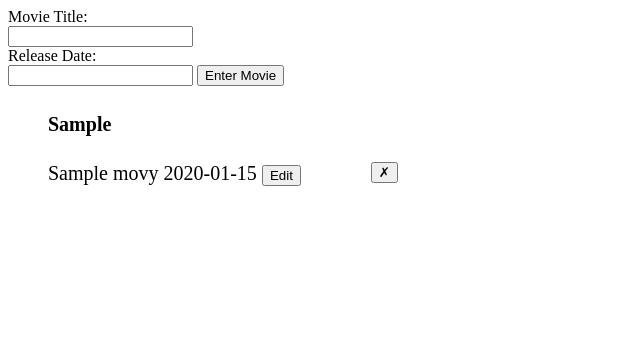
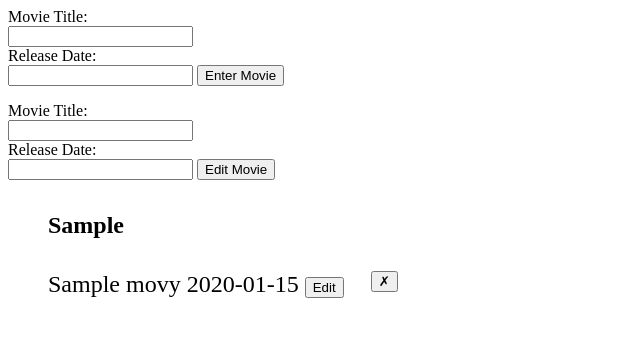
Before and after one commit to dwitka/capstone100, a Flask app: template templates/movies.html in a window 1280 px wide. Shown: the top 337 px of the page, without its empty margins (0-640 px from the left). Run offline with Flask 2, Linux system fonts and the light colour scheme; tables that the repository leaves empty hold one stand-in row (values such as "Sample post"); the template is opened without the code that fills it: values that come from a table or form of the project are taken from there, most other values are stand-ins (such as "Sample title", 1, 10 or a date in 2020).

Commit message:
more edit button

```diff
--- a/templates/movies.html
+++ b/templates/movies.html
@@ -11,14 +11,32 @@
 			<input type="submit" value="Enter Movie" />
 		</form>
 
-		<ul style="list-style-type:none; width:350px; font-size:20px;">
+		<form method="patch" action="/movies">
+                        <label for="movie title">Movie Title:</label><br>
+                        <input type="text" id="movie title" name="edit_title"><br>
+                        <label for="release date">Release Date:</label><br>
+                        <input type="text" id="release date" name="edit_release_date">
+                        <input type="submit" value="Edit Movie" />
+                </form>
+
+
+		<ul style="list-style-type:none; width:350px; font-size:24px;">
         	<li><h4><b>{{ list_header }}</b></h4></li>
 		{#loop through movies and render them in list#}
         	{% for movie in movies %}
 		<li>
 			{{ movie.title }}
 			<label>{{ movie.release_date }}</label>
-			<button style="cursor:pointer;" class="edit-button" data-id="{{ movie.id }}">Edit</button>
+			<button onclick="TestsFunction()" style="cursor:pointer;" class="edit-button" data-id="{{ movie.id }}">Edit</button>
+			<div id="TestsDiv" style="display:none">
+			<form method="patch" action="/movies">
+                        	<label for="movie title">Edit Title:</label><br>
+                        	<input type="text" id="movie title" name="edit_title"><br>
+                        	<label for="release date">Edit Release Date:</label><br>
+                        	<input type="text" id="release date" name="edit_release_date">
+                        	<input type="submit" value="Edit Movie" />
+                	</form>
+			</div>
 			<button style="float:right;" class="delete-button" data-id="{{ movie.id }}">&cross;</button>
 		</li>
 
@@ -39,6 +57,7 @@
           			})
         		    }
       			}
+
 			const editBtns = document.querySelectorAll('.edit-button');
                         for (let i = 0; i < editBtns.length; i++) {
                             const btn = editBtns[i];
@@ -54,6 +73,11 @@
                             }
                         }
 
+			function TestsFunction() {
+				var T = document.getElementById("TestsDiv");
+				T.style.display = "block";  // <-- Set it to block
+			}
+
 		</script>
 	</body>
 </html>
```
